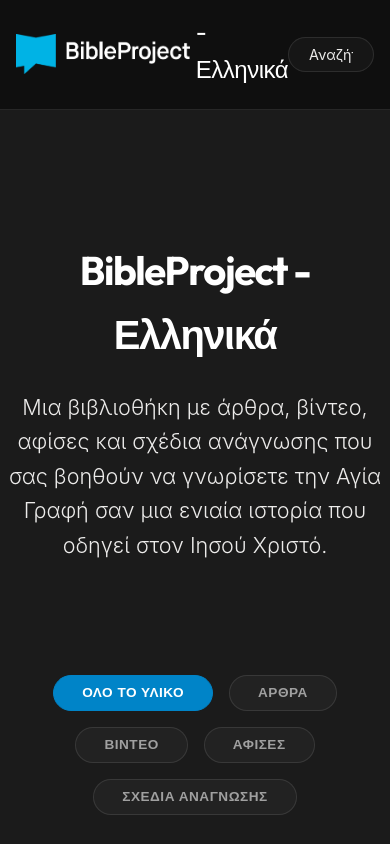
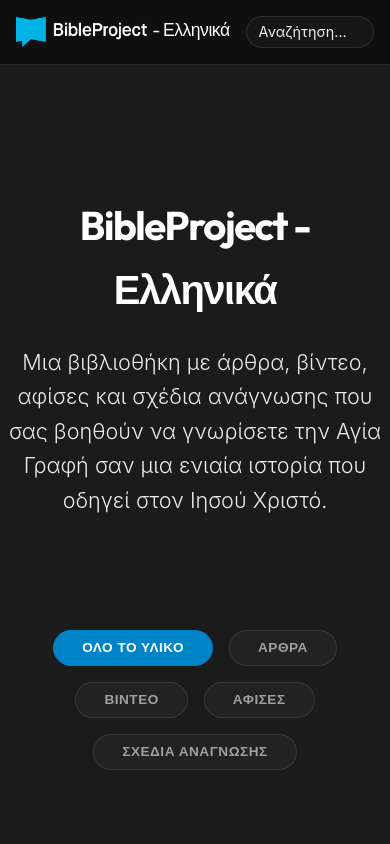
Before and after one commit to PhotoPaul/BibleProject, a website built with Vite: page index.html in a window 390 px wide. Shown: the top 844 px of the page. Built offline with nearby package versions, Linux system fonts and the light colour scheme.

Commit message:
feat: add comprehensive styling for the application by creating `style.css`.

```diff
--- a/src/style.css
+++ b/src/style.css
@@ -69,6 +69,8 @@
   display: flex;
   align-items: center;
   gap: 0.35rem;
+  white-space: nowrap;
+  flex-shrink: 0;
 }
 
 .lang-label {
@@ -86,6 +88,7 @@
   padding: 0.5rem 1.25rem;
   border-radius: var(--radius-pill);
   width: 350px;
+  max-width: 40%;
   transition: var(--transition);
 }
 
@@ -350,5 +353,24 @@
 
   .nav-content {
     padding: 0 1rem;
+    gap: 1rem;
+  }
+
+  .logo {
+    font-size: 1.1rem;
+  }
+
+  .logo img {
+    height: 30px !important;
+  }
+
+  .search-container {
+    width: auto;
+    max-width: 150px;
+    padding: 0.4rem 0.75rem;
+  }
+
+  .lang-label {
+    transform: translateY(-2px);
   }
 }
```
Also changed, not shown: index.html (+1 -2 lines).
